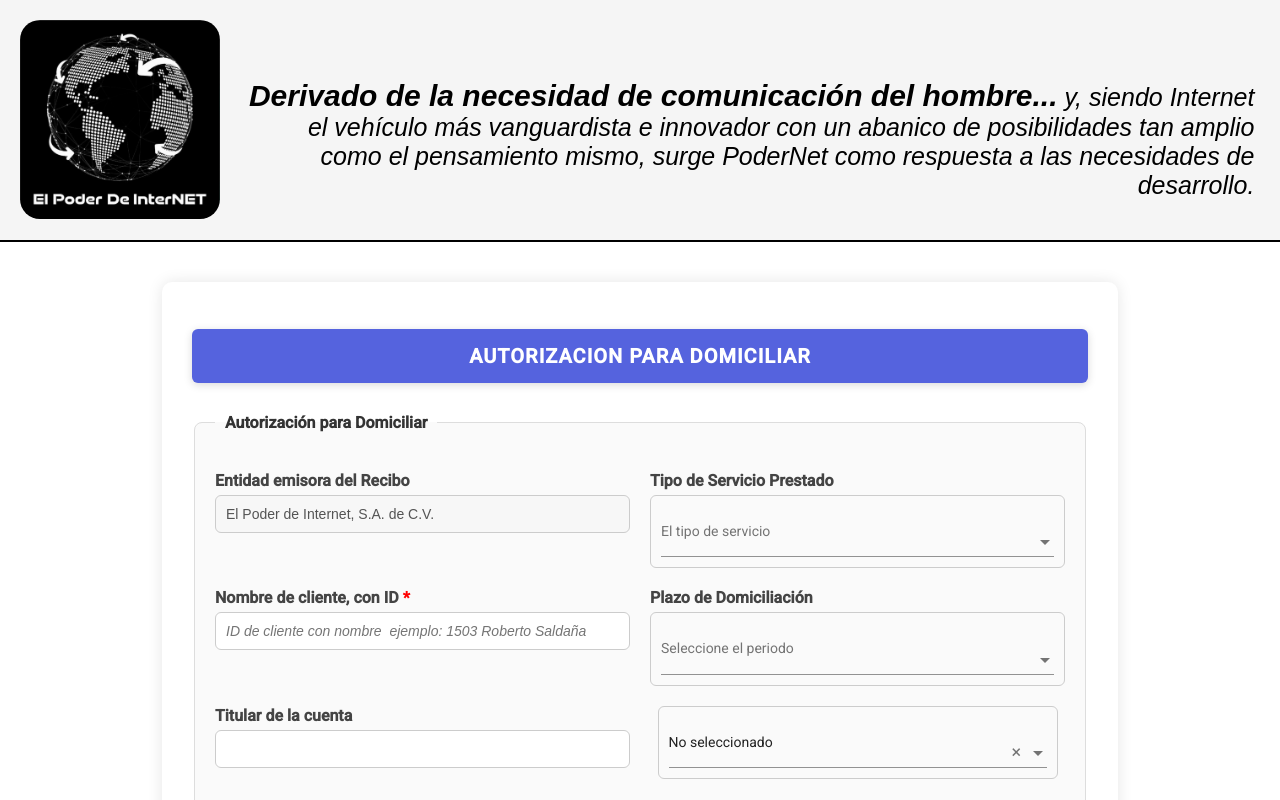
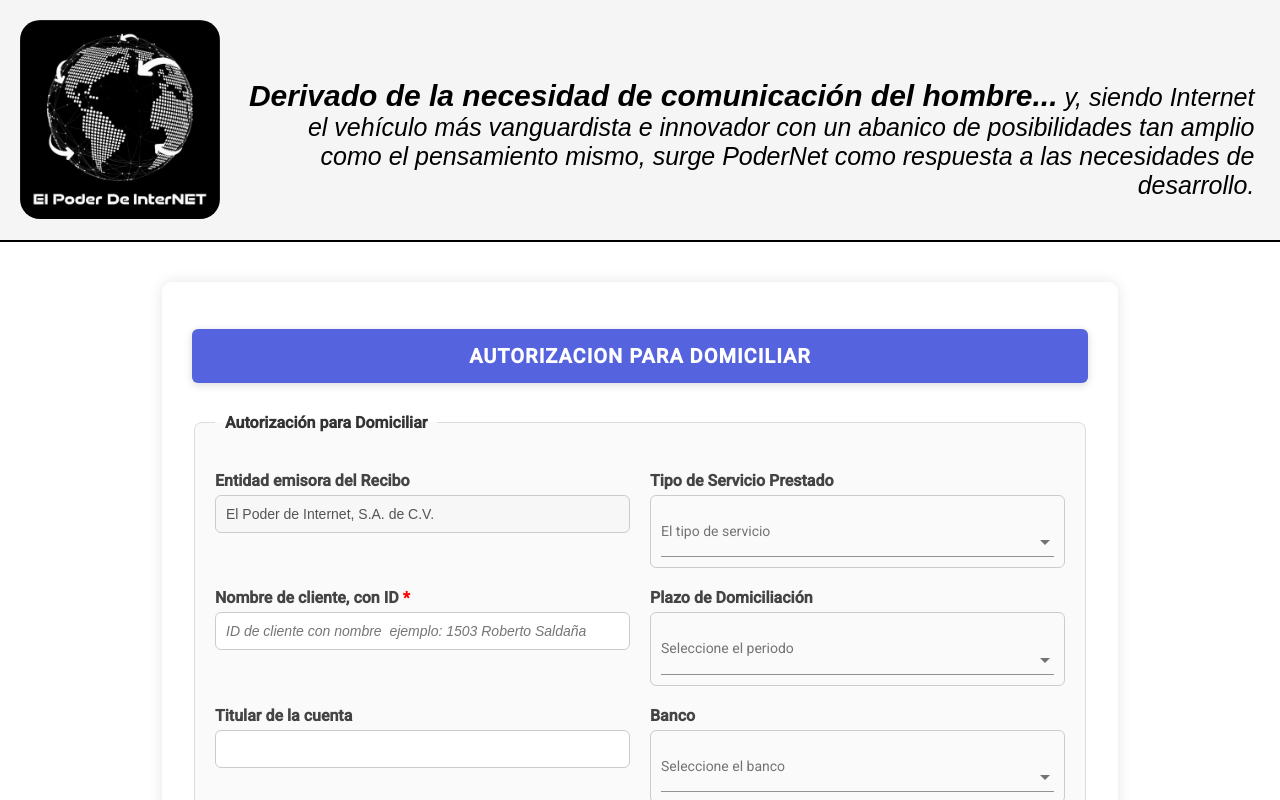
Before and after one commit to Chuyini/DomiciliarCliente, an Angular app: page / in a window 1280 px wide. Shown: the top 800 px of the page. Built offline with nearby package versions, Linux system fonts and the light colour scheme.

Commit message:
banco dropdown

```diff
--- a/src/app/components/form/form.component.html
+++ b/src/app/components/form/form.component.html
@@ -49,13 +49,21 @@
           <input type="text" id="nameTi" name="nameTi" [(ngModel)]="holder" maxlength="80" />
         </div>
 
-        <div style="width: 100%; max-width: 400px; margin: auto;">
-          <ng-select [items]="banks" bindLabel="nombre" placeholder="Seleccione el banco" [(ngModel)]="bankSelected"
-            [multiple]="false" name="bankSelected" class="custom-ng-select" [clearable]="true" [searchable]="true"
-            dropdownPosition="auto">
+        <div>
+          <label for="bankSelected">Banco</label>
+          <ng-select [items]="banks" bindValue="id" bindLabel="nombre" placeholder="Seleccione el banco"
+            [(ngModel)]="bankSelected" [multiple]="false" name="bankSelected" class="custom-ng-select"
+            [clearable]="true" [searchable]="true" dropdownPosition="auto">
+
+            <!-- Plantilla de opciones personalizada -->
+            <ng-template #ngOptionTemplate let-item="item">
+              <div class="custom-option">
+                <span>{{ item.id }} - {{ item.nombre }}</span>
+              </div>
+            </ng-template>
+
           </ng-select>
         </div>
-
         <div>
           <label for="zona">Número de tarjeta (16 dígitos)<span>*</span></label>
           <input maxlength="19" type="text" id="zona" name="zone" [(ngModel)]="numAccount" />
```
